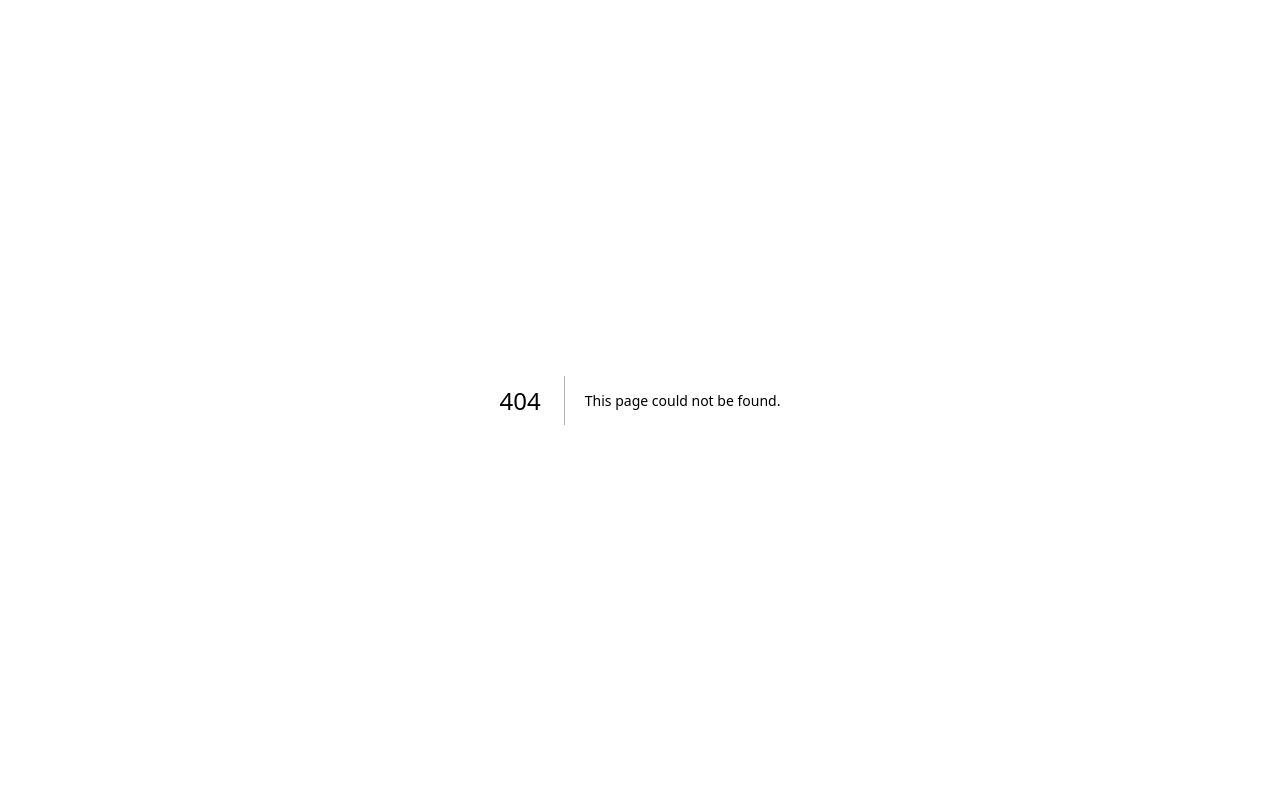
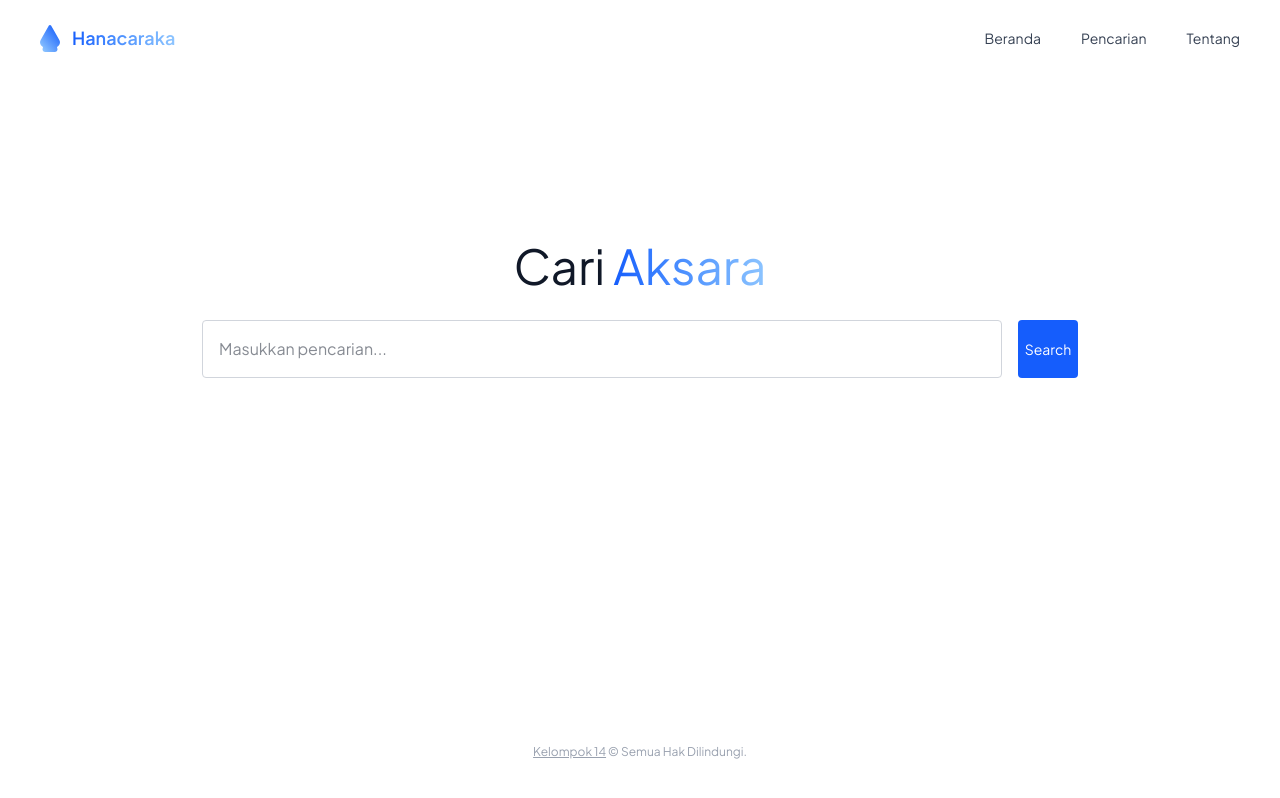
Before and after one commit to nefritmahardika/hanacaraka, a Next.js app: page /search in a window 1280 px wide. Before the commit this address had no page. Built offline with nearby package versions, Linux system fonts and the light colour scheme.

Commit message:
add search

```diff
--- /dev/null
+++ b/app/about/page.js
@@ -0,0 +1,29 @@
+import NavLogo from "../../components/navLogo";
+import NavList from "../../components/navList";
+
+export default function Search() {
+  return (
+    <div className="font-[family-name:var(--font-geist-sans)]">
+      <nav className="container flex flex-wrap items-center justify-between mx-auto text-gray-700 gap-x-5 px-10 py-6">
+        <NavLogo />
+        <NavList />
+      </nav>
+
+      <main className="max-h-screen my-40 bg-white flex items-center justify-center my-0">
+      </main>
+              <footer className="flex items-center justify-center absolute inset-x-0 bottom-0 my-10">
+          <p className="text-xs text-gray-400">
+            {" "}
+            <a
+              href="/"
+              className="underline"
+              target="_blank"
+              rel="noopener noreferrer"
+            >
+              Kelompok 14
+            </a> © Semua Hak Dilindungi.
+          </p>
+        </footer>
+    </div>
+  );
+}
--- a/app/page.js
+++ b/app/page.js
@@ -1,6 +1,7 @@
 import NavLogo from "../components/navLogo";
 import NavList from "../components/navList";
 import Welcome from "../components/welcome";
+import Link from "next/link";
 
 export default function Home() {
   return (
@@ -29,26 +30,28 @@ export default function Home() {
           </p>
 
           <div className="flex justify-center gap-4">
+            <Link href="/search" passHref>
               <button className="p-3 bg-blue-600 hover:bg-blue-700 text-white rounded-md text-sm transition">
                 Mulai Mencari
               </button>
-            <button className="p-3 bg-gray-200 hover:bg-gray-300 text-gray rounded-md text-sm transition">
+            </Link>
+
+            <Link href="/about" passHref>
+              <button className="p-3 bg-gray-200 hover:bg-gray-300 text-gray-700 rounded-md text-sm transition">
                 Tentang Kami
               </button>
+            </Link>
           </div>
         </div>
       </main>
       <footer className="flex items-center justify-center absolute inset-x-0 bottom-0 my-10">
         <p className="text-xs text-gray-400">
           {" "}
-            <a
-              href="/"
-              className="underline"
-              target="_blank"
-              rel="noopener noreferrer"
+          <Link href="/about" passHref
           >
             Kelompok 14
-            </a> © Semua Hak Dilindungi.
+          </Link>{" "}
+          © Semua Hak Dilindungi.
         </p>
       </footer>
     </div>
--- /dev/null
+++ b/app/search/page.js
@@ -0,0 +1,51 @@
+import NavLogo from "../../components/navLogo";
+import NavList from "../../components/navList";
+import Link from "next/link";
+
+export default function Search() {
+  return (
+    <div className="font-[family-name:var(--font-geist-sans)]">
+      <nav className="container flex flex-wrap items-center justify-between mx-auto text-gray-700 gap-x-5 px-10 py-6">
+        <NavLogo />
+        <NavList />
+      </nav>
+
+      <main className="max-h-screen my-40 bg-white flex flex-col items-center justify-center">
+        <h1 className="text-5xl font-small text-gray-900 mb-6 leading-tight">
+          Cari{" "}
+          <span className="bg-gradient-to-r from-blue-600 to-blue-300 bg-clip-text text-transparent">
+            Aksara
+          </span>
+        </h1>
+        <div className="flex gap-4">
+          <input
+            placeholder="Masukkan pencarian..."
+            type="text"
+            id="large-input"
+            className="block w-100 lg:w-200 p-4 text-gray-900 border border-gray-300 rounded-sm bg-white-50 text-base focus:outline-none"
+          />
+             <Link href="/search" passHref>
+              <button className="h-full w-15 bg-blue-600 hover:bg-blue-300 rounded-sm text-sm text-white transition">
+                Search
+              </button>
+            </Link>
+             </div>
+      </main>
+
+      <footer className="flex items-center justify-center absolute inset-x-0 bottom-0 my-10">
+        <p className="text-xs text-gray-400">
+          {" "}
+          <a
+            href="/"
+            className="underline"
+            target="_blank"
+            rel="noopener noreferrer"
+          >
+            Kelompok 14
+          </a>{" "}
+          © Semua Hak Dilindungi.
+        </p>
+      </footer>
+    </div>
+  );
+}
--- a/components/navList.js
+++ b/components/navList.js
@@ -1,21 +1,18 @@
+import React from "react";
+import Link from 'next/link';
+
 export default function NavList() {
   return (
-      <ul className="flex flex-col gap-10 flex-row text-sm">
-        <li className="hover:underline">
-          <a href="" target="_self">
-            Beranda
-          </a>
-        </li >
-         <li className="hover:underline">
-          <a href="" target="_self">
-            Pencarian
-          </a>
-        </li>
-        <li className="hover:underline">
-          <a href="" target="_self">
-            Tentang
-          </a>
-        </li>
-      </ul>
+    <ul className="flex gap-10 text-sm">
+      <li className="hover:underline">
+        <Link href="/">Beranda</Link>
+      </li>
+      <li className="hover:underline">
+        <Link href="/search">Pencarian</Link>
+      </li>
+      <li className="hover:underline">
+        <Link href="/about">Tentang</Link>
+      </li>
+    </ul>
   );
 }
```
Also changed, not shown: package.json (+4 -3 lines), 1 other file (tests, documents, lock files or other folders). Lines whose indentation alone changed are shown as unchanged.
